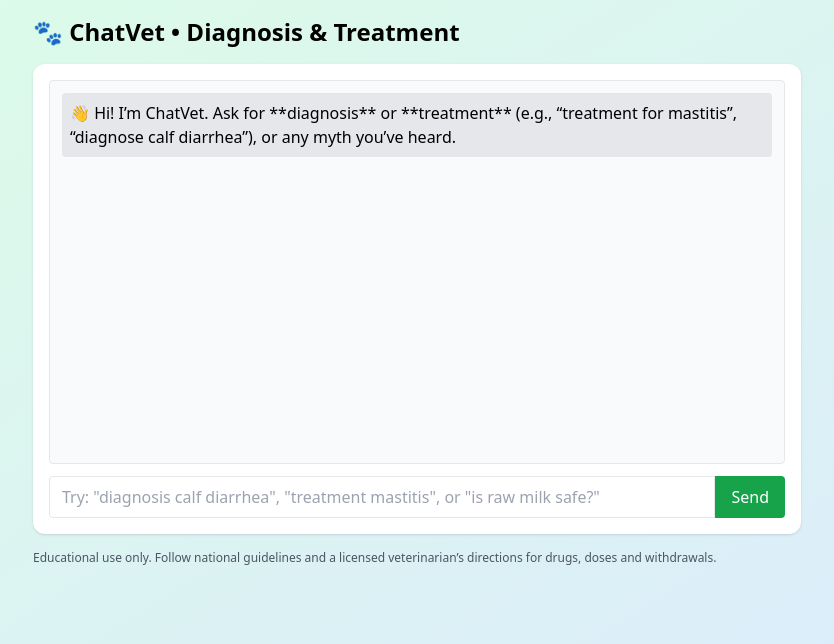
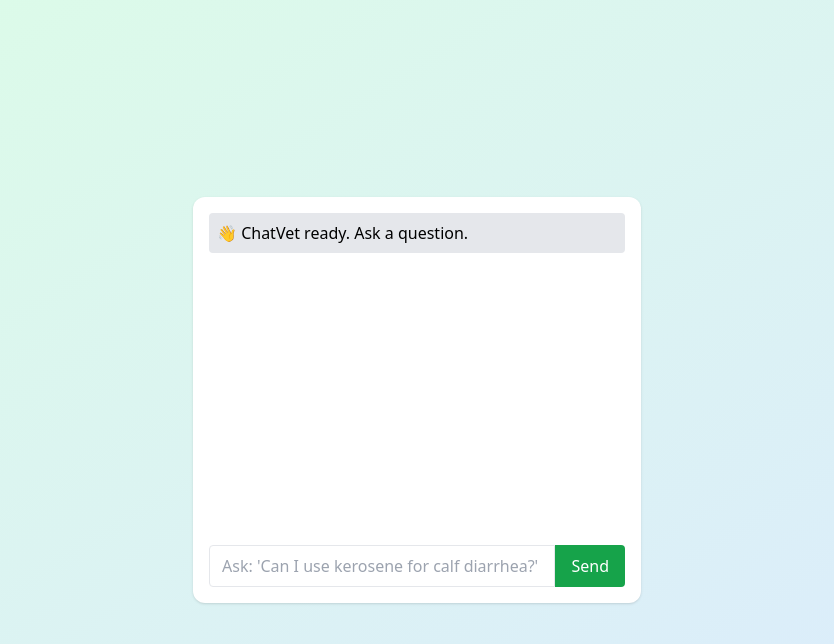
Before and after one commit to Jaybe-123456/Chatvet--mvp, a React (Vite) app: page / in a window 1280 px wide. Shown: the top 644 px of the page, without its empty margins (223-1057 px from the left). Built offline with nearby package versions, Linux system fonts and the light colour scheme.

Commit message:
Update App.jsx

```diff
--- a/src/App.jsx
+++ b/src/App.jsx
@@ -1,95 +1,50 @@
-// src/App.jsx
+// src/App.jsx (replace or update handleSend to use the serverless function)
 import { useState } from "react"
-import myths from "./data/vet_knowledge.json"
-import conditions from "./data/vet_conditions.json"
-import { findBestAnswer, findBestCondition } from "./lib/search"
 
-function renderCondition(c){
-  if(!c) return "🤖 I’m not sure yet. Consult a certified vet for urgent issues."
-  const lines = []
-  lines.push(`🩺 **Diagnosis & Treatment: ${titleCase(c.condition)} (${titleCase(c.species)})**`)
-  if (c.aka?.length) lines.push(`_Also known as:_ ${c.aka.join(", ")}`)
-  if (c.key_signs?.length) lines.push(`**Key signs:** ${c.key_signs.join("; ")}`)
-  if (c.red_flags?.length) lines.push(`**Red flags (urgent vet):** ${c.red_flags.join("; ")}`)
-  if (c.field_diagnosis?.length) lines.push(`**Field diagnosis steps:**\n- ${c.field_diagnosis.join("\n- ")}`)
-  if (c.recommended_tests?.length) lines.push(`**Recommended tests:** ${c.recommended_tests.join("; ")}`)
-  if (c.treatment_firstline?.length) lines.push(`**First-line treatment:**\n- ${c.treatment_firstline.join("\n- ")}`)
-  if (c.treatment_adjunct?.length) lines.push(`**Adjuncts:**\n- ${c.treatment_adjunct.join("\n- ")}`)
-  if (c.dosing_notes?.length) lines.push(`**Dosing/notes:**\n- ${c.dosing_notes.join("\n- ")}`)
-  if (c.supportive_care?.length) lines.push(`**Supportive care:** ${c.supportive_care.join("; ")}`)
-  if (c.prevention?.length) lines.push(`**Prevention:** ${c.prevention.join("; ")}`)
-  if (c.sources?.length) lines.push(`🔎 **Sources:** ${c.sources.join(" • ")}`)
-  lines.push("\n⚠️ This information is educational. Always follow local regulations and a licensed veterinarian’s advice.")
-  return lines.join("\n")
-}
-
-function titleCase(s){ return s.replace(/\b\w/g, m => m.toUpperCase()) }
-
-export default function App(){
-  const [messages, setMessages] = useState([
-    { from:"bot", text:"👋 Hi! I’m ChatVet. Ask for **diagnosis** or **treatment** (e.g., “treatment for mastitis”, “diagnose calf diarrhea”), or any myth you’ve heard." }
-  ])
+export default function App() {
+  const [messages, setMessages] = useState([{ from: "bot", text: "👋 ChatVet ready. Ask a question." }])
   const [input, setInput] = useState("")
 
-  function handleSend(){
+  async function handleSend() {
     const q = input.trim()
-    if(!q) return
-    const next = [{ from:"user", text:q }]
+    if (!q) return
+    setMessages(prev => [...prev, { from: "user", text: q }])
+    setInput("")
 
-    // 1) Try myth KB first if question looks like a remedy/claim
-    const looksLikeMyth = /(use|can i|remedy|true|myth|salt|kerosene|garlic|raw milk|holy water)/i.test(q)
-    const mythHit = looksLikeMyth ? findBestAnswer(q, myths) : null
-
-    // 2) Otherwise try clinical KB
-    const clinicalHit = findBestCondition(q, conditions)
-
-    let reply
-    if (mythHit){
-      reply = `${mythHit.farmer_friendly}\n\n🔎 Source: ${mythHit.source}\n\n💡 Ask: “diagnosis for ${mythHit.topic}” or “treatment for ${mythHit.topic}” to see clinical guidance.`
-    } else if (clinicalHit){
-      reply = renderCondition(clinicalHit)
+    try {
+      const res = await fetch("/.netlify/functions/query", {
+        method: "POST",
+        headers: { "Content-Type": "application/json" },
+        body: JSON.stringify({ text: q })
+      })
+      const data = await res.json()
+      if (data.found) {
+        const reply = `${data.farmer_friendly}\n\n🔎 Source: ${data.source}\n(Confidence: ${Math.round(data.confidence * 100)}%)`
+        setMessages(prev => [...prev, { from: "bot", text: reply }])
       } else {
-      reply = "🤖 I’m not sure yet. Try asking: “diagnosis calf diarrhea” or “treatment mastitis” or “is kerosene safe for calves?”"
-      // optionally log unknowns here
+        setMessages(prev => [...prev, { from: "bot", text: data.reply }])
       }
-
-    next.push({ from:"bot", text: reply })
-    setMessages(prev => [...prev, ...next])
-    setInput("")
+    } catch (err) {
+      console.error(err)
+      setMessages(prev => [...prev, { from: "bot", text: "Error contacting service. Try again later." }])
+    }
   }
 
   return (
-    <div className="min-h-screen w-full bg-gradient-to-br from-green-100 to-blue-100 p-4">
-      <div className="max-w-3xl mx-auto space-y-4">
-        <header className="flex items-center justify-between">
-          <h1 className="text-2xl font-bold">🐾 ChatVet • Diagnosis & Treatment</h1>
-        </header>
-
-        <div className="bg-white rounded-xl shadow p-4">
-          <div className="h-96 overflow-y-auto border rounded p-3 space-y-2 bg-gray-50">
-            {messages.map((m,i)=>(
-              <div key={i}
-                   className={`p-2 rounded ${m.from==="user"?"bg-blue-200 text-right":"bg-gray-200 text-left"}`}
-                   style={{ whiteSpace:"pre-wrap" }}>
+    <div className="min-h-screen flex items-center justify-center p-4 bg-gradient-to-br from-green-100 to-blue-100">
+      <div className="w-full max-w-md bg-white rounded-xl shadow p-4">
+        <div className="h-80 overflow-y-auto mb-3 space-y-2" style={{ whiteSpace: "pre-wrap" }}>
+          {messages.map((m, i) => (
+            <div key={i} className={`p-2 rounded ${m.from === "user" ? "bg-blue-200 text-right" : "bg-gray-200 text-left"}`}>
               {m.text}
             </div>
           ))}
         </div>
-          <div className="flex mt-3">
-            <input
-              value={input}
-              onChange={e=>setInput(e.target.value)}
-              onKeyDown={e=>e.key==="Enter" && handleSend()}
-              className="flex-1 border rounded-l px-3 py-2"
-              placeholder='Try: "diagnosis calf diarrhea", "treatment mastitis", or "is raw milk safe?"'
-            />
+        <div className="flex">
+          <input value={input} onChange={e => setInput(e.target.value)} onKeyDown={e => e.key === "Enter" && handleSend()}
+            className="flex-1 border rounded-l px-3 py-2" placeholder="Ask: 'Can I use kerosene for calf diarrhea?'" />
           <button onClick={handleSend} className="bg-green-600 text-white px-4 rounded-r">Send</button>
         </div>
-        </div>
-
-        <p className="text-xs text-gray-600">
-          Educational use only. Follow national guidelines and a licensed veterinarian’s directions for drugs, doses and withdrawals.
-        </p>
       </div>
     </div>
   )
```
Lines whose indentation alone changed are shown as unchanged.
